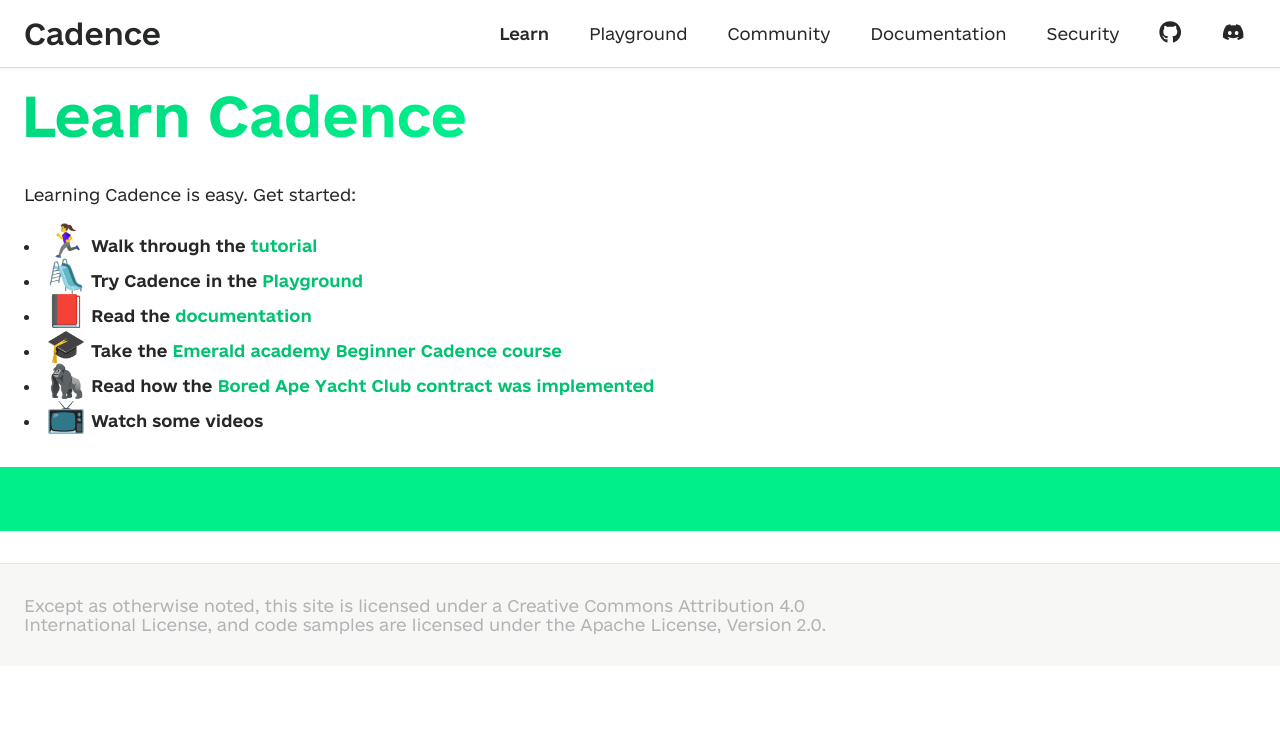
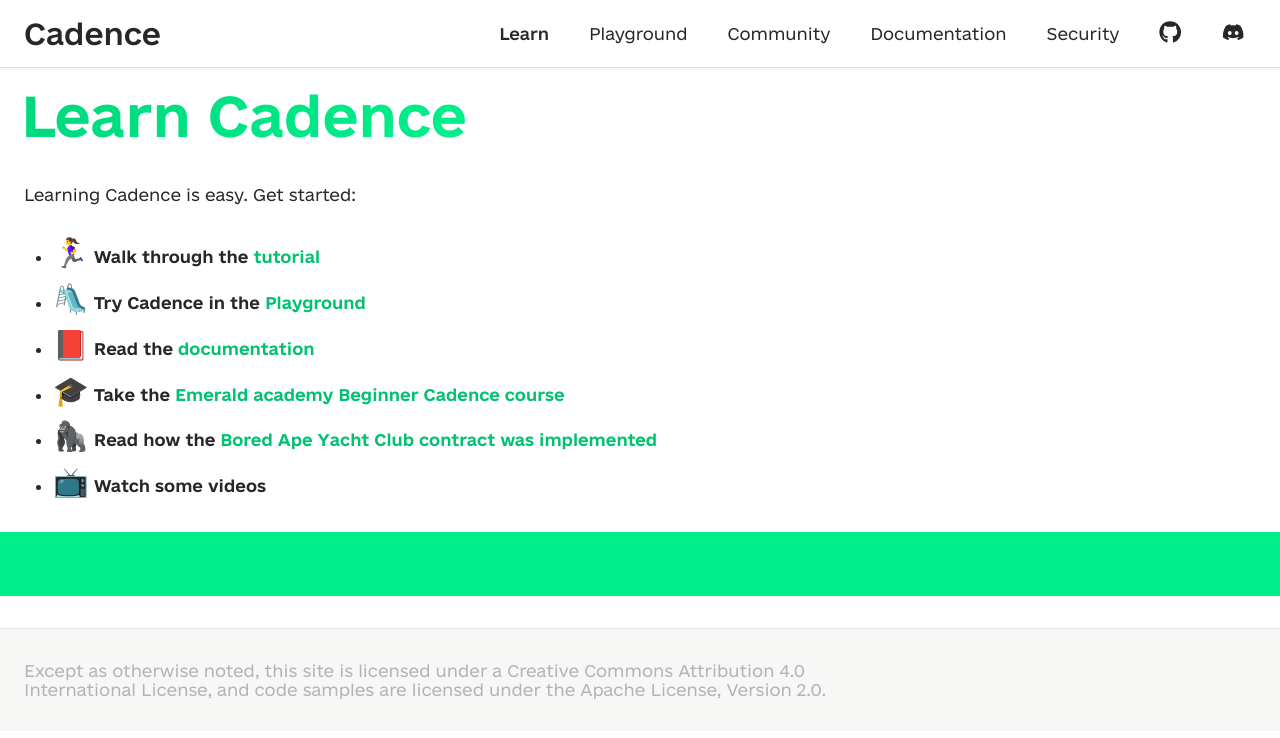
Before and after one commit to onflow/cadence-lang.org, a Next.js app: page /learn in a window 1280 px wide. Shown: the top 738 px of the page. Built offline with nearby package versions, Linux system fonts and the light colour scheme.

Commit message:
improve styling

```diff
--- a/styles/global.css
+++ b/styles/global.css
@@ -175,7 +175,11 @@
 }
 
 main ul {
-  list-style: disc inside;
+  list-style: disc outside;
+}
+
+main li {
+  margin-left: 1.8rem;
 }
 
 main a {
@@ -183,7 +187,12 @@
 }
 
 .icon {
-  font-size: 2rem;
+  display: inline-block;
+  margin-top: 0.8rem;
+
+  font-size: 1.8rem;
+
+  user-select: none;
 }
 
 .videos {
@@ -206,6 +215,8 @@
 }
 
 .features {
+  margin-top: 3rem;
+  padding-top: 1rem;
   background-color: #F7F7F5;
 }
 
@@ -213,6 +224,8 @@
   display: flex;
   flex-direction: column;
   gap: 2.5rem;
+
+  padding: 2rem 0;
 
   color: rgba(38, 40, 39, 0.84);
 }
@@ -267,6 +280,14 @@
   max-width: 52rem;
 }
 
+.arrow {
+  margin-bottom: -4.4rem;
+
+  text-align: center;
+  font-size: 2.8rem;
+  color: #c5c5c5;
+}
+
 @media screen and (min-width: 64em) {
   nav {
     position: sticky;
@@ -286,7 +307,6 @@
     gap: 6rem;
     flex-direction: row;
     align-items: center;
-    padding: 3rem 0;
   }
 
   .feature.alternate {
```
